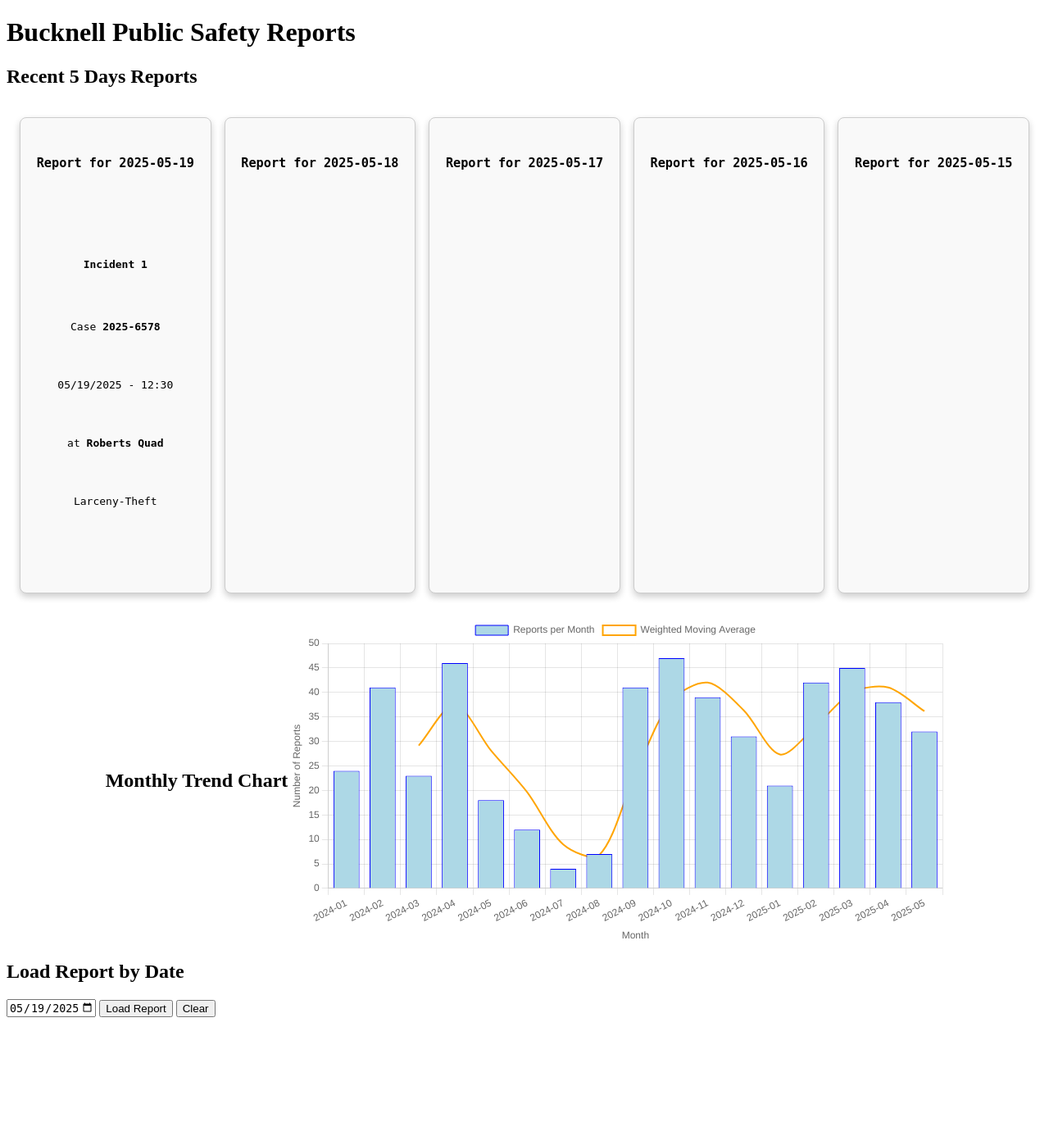
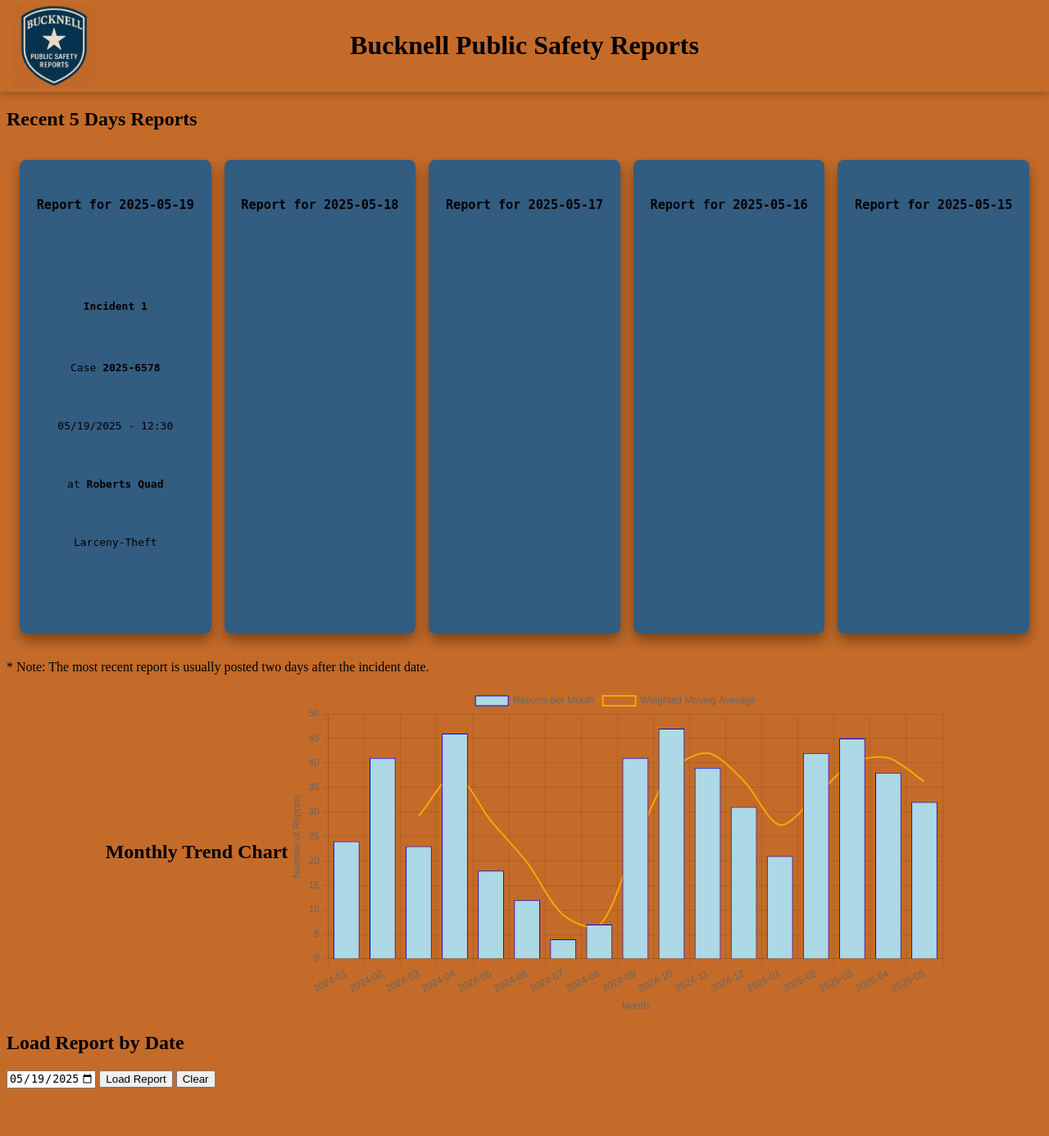
Before and after one commit to prjackson17/bucknell_psafe_incidents, a Flask app: page / in a window 1280 px wide. Shown: the whole page at 82% size. Before the commit the page ends 1241 px from the top, so only its background shows below. Run offline with Flask 3, Linux system fonts and the light colour scheme; data that the repository does not hold is empty.

Commit message:
added header bar, style upgrades

```diff
--- a/static/styles.css
+++ b/static/styles.css
@@ -1,3 +1,51 @@
+:root {
+    --primary-bg: #c46b29;
+    --card-bg: #335c81;
+}
+
+#logo {
+    width: 100px;
+    height: auto;
+}
+
+body {
+    background-color: #c46b29;
+    margin: 0;
+}
+
+#mainContainer {
+    margin: 8px;
+}
+
+header {
+    display: flex;
+    align-items: center;
+    justify-content: center;
+    position: relative;
+    width: 100%;
+    padding: 1rem 0;
+    position: sticky;
+    background-color: var(--primary-bg);
+    z-index: 1000;
+    top: 0;
+    box-shadow: 0 4px 8px rgba(0, 0, 0, 0.2);
+    transition: background-color 0.3s ease;
+}
+
+header #logo {
+    position: absolute;
+    left: 1rem;
+    top: 50%;
+    transform: translateY(-50%);
+    margin: 0;
+}
+
+header .header-title {
+    margin: 0;
+    text-align: center;
+    width: 100%;
+}
+
 #recentReports {
     display: grid;
     grid-template-columns: repeat(5, 1fr); /* 5 columns */
@@ -22,13 +70,13 @@
 }
 
 .incident-card {
-    border: 1px solid #ccc;
-    background-color: #f9f9f9;
+    /* border: 1px solid #ccc; */
+    background-color: var(--card-bg);
     padding: 1rem;
     border-radius: 8px;
     box-shadow: 0 2px 4px rgba(0,0,0,0.1);
     min-height: 150px;
-    box-shadow: 0 4px 8px rgba(0, 0, 0, 0.2);
+    box-shadow: 0 8px 16px rgba(0, 0, 0, 0.375);
     text-align: center;
 }
 
--- a/templates/index.html
+++ b/templates/index.html
@@ -10,13 +10,19 @@
     <script src="https://cdn.jsdelivr.net/npm/chart.js"></script>
 </head>
 <body>
+    <header>
+        <img src="{{ url_for('static', filename='favicon.ico') }}" id="logo" alt="Bucknell Logo" />
         <h1>Bucknell Public Safety Reports</h1>
+    </header>
 
+    <div id="mainContainer">
         <div id="recentReportsContainer">
         <h2>Recent 5 Days Reports</h2>
         <pre id="recentReports"></pre>
-
         </div>
+        <p>
+            * Note: The most recent report is usually posted two days after the incident date.
+        </p>
 
         <div id="monthlyChartContainer">
             <h2>Monthly Trend Chart</h2>
@@ -30,6 +36,6 @@
             <button onclick="clearReport()">Clear</button>
             <pre id="reportOutput"></pre>
         </div>
-
+    </div>
 </body>
 </html>
```
Lines whose indentation alone changed are shown as unchanged.
